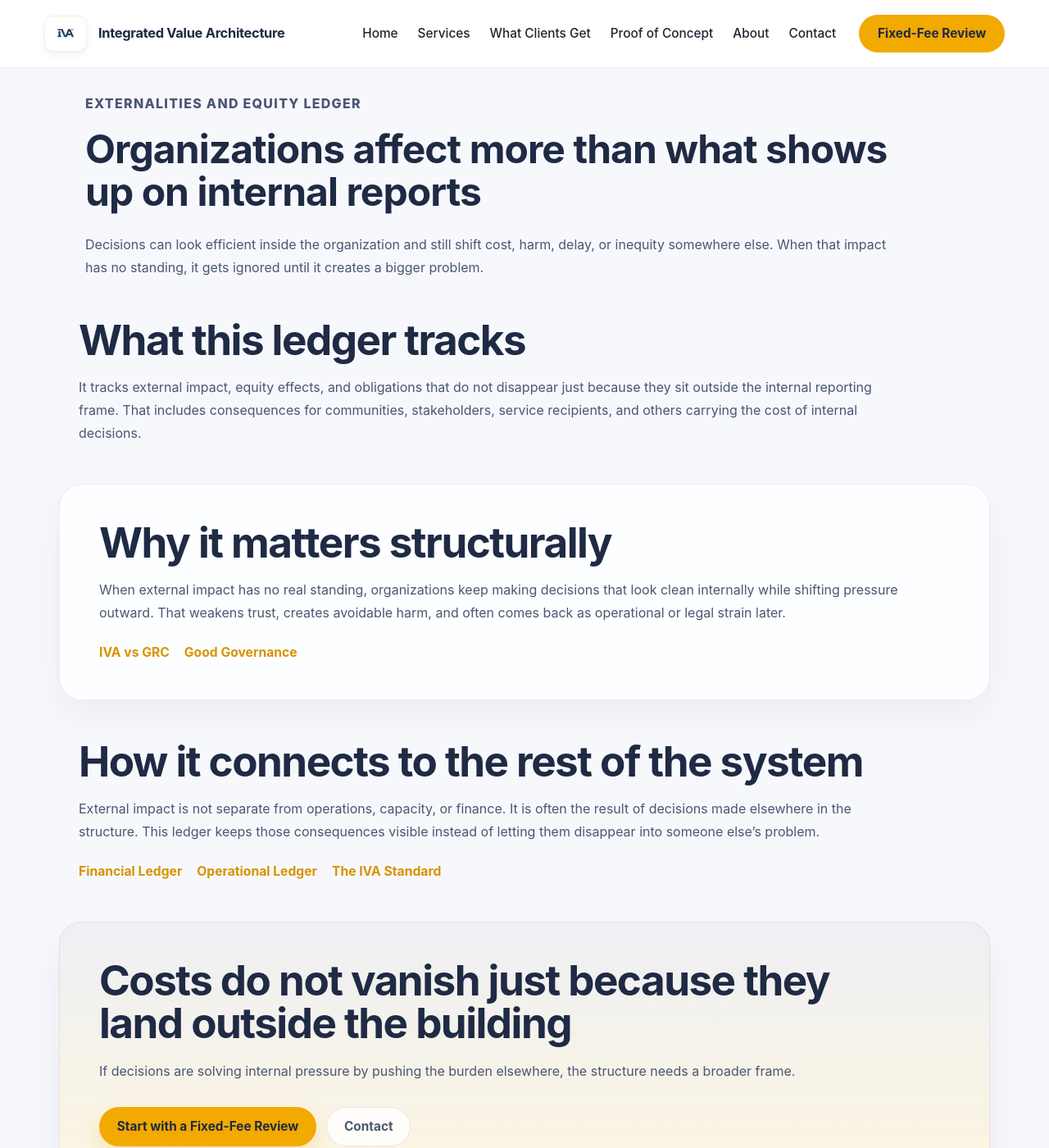
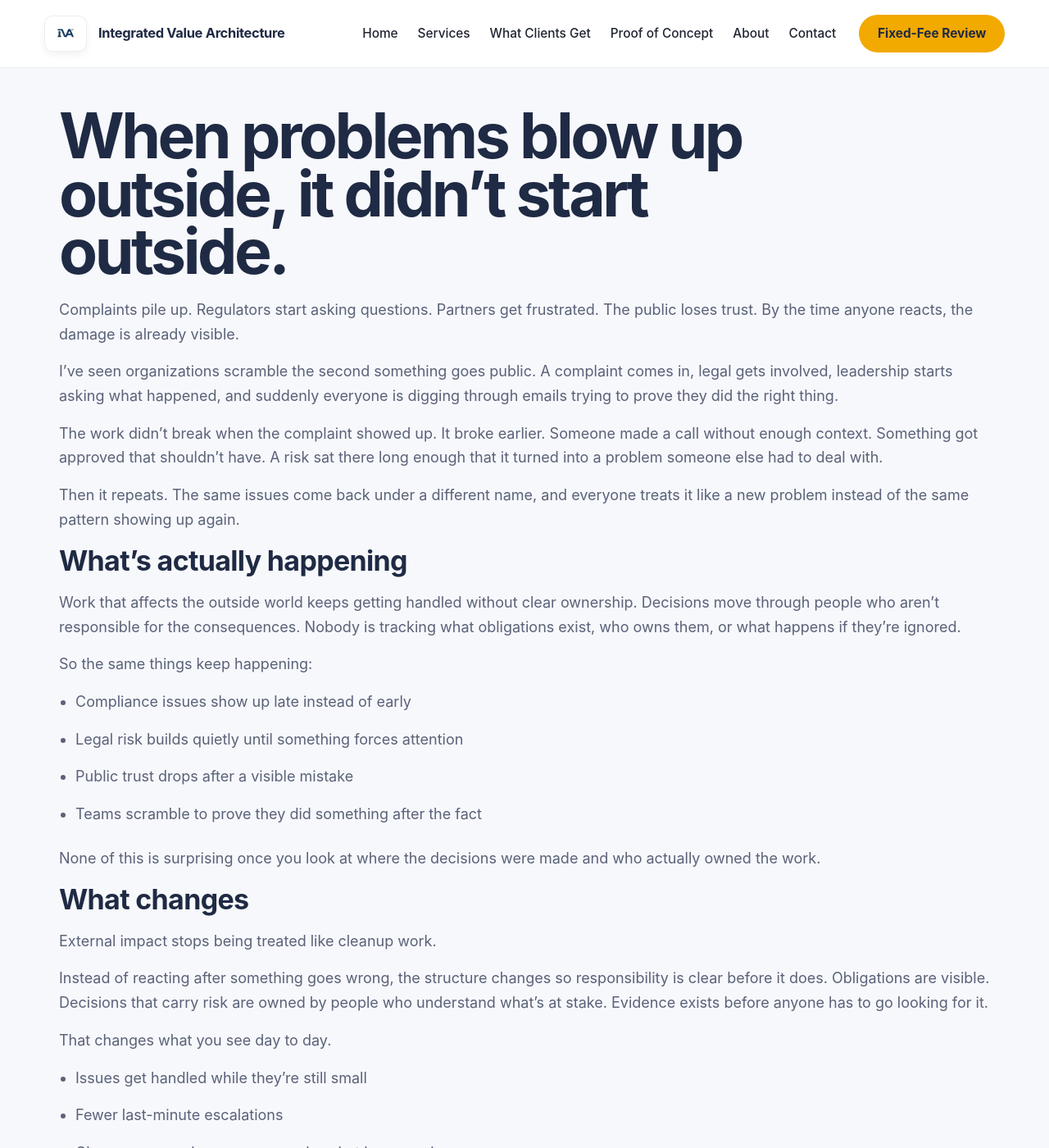
Before and after one commit to efost7873/integratedvaluearchitecture.com, a Jekyll site: the page built from external.html, in a window 1280 px wide and 1400 px high. Shown: the whole window at 82% size. Built offline with Jekyll 4.4.1, drawn with Linux system fonts in a browser that asks for light colours; some of the changed text lies outside the part shown.

Commit message:
Revise external.html content and structure

```diff
--- a/external.html
+++ b/external.html
@@ -1,70 +1,168 @@
 ---
 layout: default
-title: Externalities and Equity Ledger | Integrated Value Architecture
-description: The Externalities and Equity Ledger tracks impacts on people, communities, and obligations outside the narrow internal frame so they are not treated as afterthoughts.
+title: External Ledger | Integrated Value Architecture
 permalink: /external/
-schema_type: WebPage
 ---
 
-<section class="page-header">
-  <div class="container narrow">
-    <p class="eyebrow">Externalities and Equity Ledger</p>
-    <h1>Organizations affect more than what shows up on internal reports</h1>
+<section class="hero">
+  <div class="container">
+    <h1>When problems blow up outside, it didn’t start outside.</h1>
     <p>
-      Decisions can look efficient inside the organization and still shift cost, harm, delay, or inequity somewhere else.
-      When that impact has no standing, it gets ignored until it creates a bigger problem.
+      Complaints pile up. Regulators start asking questions. Partners get frustrated.
+      The public loses trust. By the time anyone reacts, the damage is already visible.
     </p>
   </div>
 </section>
 
-<section class="section">
-  <div class="container narrow">
-    <h2>What this ledger tracks</h2>
+<section class="content">
+  <div class="container">
+
     <p>
-      It tracks external impact, equity effects, and obligations that do not disappear just because they sit outside the internal reporting frame.
-      That includes consequences for communities, stakeholders, service recipients, and others carrying the cost of internal decisions.
+      I’ve seen organizations scramble the second something goes public.
+      A complaint comes in, legal gets involved, leadership starts asking what happened,
+      and suddenly everyone is digging through emails trying to prove they did the right thing.
     </p>
+
+    <p>
+      The work didn’t break when the complaint showed up. It broke earlier.
+      Someone made a call without enough context. Something got approved that shouldn’t have.
+      A risk sat there long enough that it turned into a problem someone else had to deal with.
+    </p>
+
+    <p>
+      Then it repeats. The same issues come back under a different name, and everyone treats it like a new problem instead of the same pattern showing up again.
+    </p>
+
   </div>
 </section>
 
-<section class="section alt">
-  <div class="container narrow">
-    <h2>Why it matters structurally</h2>
+<section class="content alt">
+  <div class="container">
+
+    <h2>What’s actually happening</h2>
+
     <p>
-      When external impact has no real standing, organizations keep making decisions that look clean internally while shifting pressure outward.
-      That weakens trust, creates avoidable harm, and often comes back as operational or legal strain later.
+      Work that affects the outside world keeps getting handled without clear ownership.
+      Decisions move through people who aren’t responsible for the consequences.
+      Nobody is tracking what obligations exist, who owns them, or what happens if they’re ignored.
     </p>
-    <div class="inline-links">
-      <a href="/iva-vs-grc/">IVA vs GRC</a>
-      <a href="/good-governance/">Good Governance</a>
-    </div>
+
+    <p>
+      So the same things keep happening:
+    </p>
+
+    <ul>
+      <li>Compliance issues show up late instead of early</li>
+      <li>Legal risk builds quietly until something forces attention</li>
+      <li>Public trust drops after a visible mistake</li>
+      <li>Teams scramble to prove they did something after the fact</li>
+    </ul>
+
+    <p>
+      None of this is surprising once you look at where the decisions were made and who actually owned the work.
+    </p>
+
   </div>
 </section>
 
-<section class="section">
-  <div class="container narrow">
-    <h2>How it connects to the rest of the system</h2>
+<section class="content">
+  <div class="container">
+
+    <h2>What changes</h2>
+
     <p>
-      External impact is not separate from operations, capacity, or finance. It is often the result of decisions made elsewhere in the structure.
-      This ledger keeps those consequences visible instead of letting them disappear into someone else’s problem.
+      External impact stops being treated like cleanup work.
     </p>
-    <div class="inline-links">
-      <a href="/finance/">Financial Ledger</a>
-      <a href="/operations/">Operational Ledger</a>
-      <a href="/standard/">The IVA Standard</a>
-    </div>
+
+    <p>
+      Instead of reacting after something goes wrong, the structure changes so responsibility is clear before it does.
+      Obligations are visible. Decisions that carry risk are owned by people who understand what’s at stake.
+      Evidence exists before anyone has to go looking for it.
+    </p>
+
+    <p>
+      That changes what you see day to day.
+    </p>
+
+    <ul>
+      <li>Issues get handled while they’re still small</li>
+      <li>Fewer last-minute escalations</li>
+      <li>Clear answers when someone asks what happened</li>
+      <li>Less time spent digging through old decisions to explain them</li>
+    </ul>
+
   </div>
 </section>
 
-<section class="section final-cta">
-  <div class="container narrow">
-    <h2>Costs do not vanish just because they land outside the building</h2>
+<section class="content alt">
+  <div class="container">
+
+    <h2>Where this shows up</h2>
+
     <p>
-      If decisions are solving internal pressure by pushing the burden elsewhere, the structure needs a broader frame.
+      You’ll see it anywhere the organization touches something outside itself.
     </p>
-    <div class="cta-block">
-      <a class="button primary" href="/fixed-fee-review/">Start with a Fixed-Fee Review</a>
-      <a class="button secondary" href="/contact/">Contact</a>
-    </div>
+
+    <ul>
+      <li>Regulatory compliance and reporting</li>
+      <li>Legal exposure and risk handling</li>
+      <li>Public reputation and stakeholder trust</li>
+      <li>Grant obligations and contract requirements</li>
+      <li>Equity commitments that never fully translate into action</li>
+    </ul>
+
+    <p>
+      These don’t fail because people don’t care.
+      They fail because the decisions that affect them are scattered across people who aren’t set up to carry them.
+    </p>
+
   </div>
 </section>
+
+<section class="content">
+  <div class="container">
+
+    <h2>This is where most organizations start reacting instead of fixing</h2>
+
+    <p>
+      Once something becomes visible outside the organization, the instinct is to respond fast and move on.
+      New policies. New approvals. More review.
+    </p>
+
+    <p>
+      That just adds more layers without fixing the original problem.
+    </p>
+
+    <p>
+      The work still runs through the same places. The same decisions still get made the same way.
+      It just takes longer now.
+    </p>
+
+    <p>
+      Fixing it means changing where responsibility sits and how those decisions get made in the first place.
+    </p>
+
+  </div>
+</section>
+
+<section class="cta">
+  <div class="container">
+
+    <h2>We start where this actually breaks</h2>
+
+    <p>
+      We look at how external obligations are handled today, where decisions are getting made,
+      and where risk is being created without anyone owning it.
+    </p>
+
+    <p>
+      Then we change how that work is assigned, how decisions move, and who is responsible for what happens next.
+    </p>
+
+    <div class="cta-buttons">
+      <a href="/diagnostic/" class="btn primary">Start with a diagnostic</a>
+      <a href="/contact/" class="btn secondary">Talk through your situation</a>
+    </div>
+
+  </div>
+</section>
```
